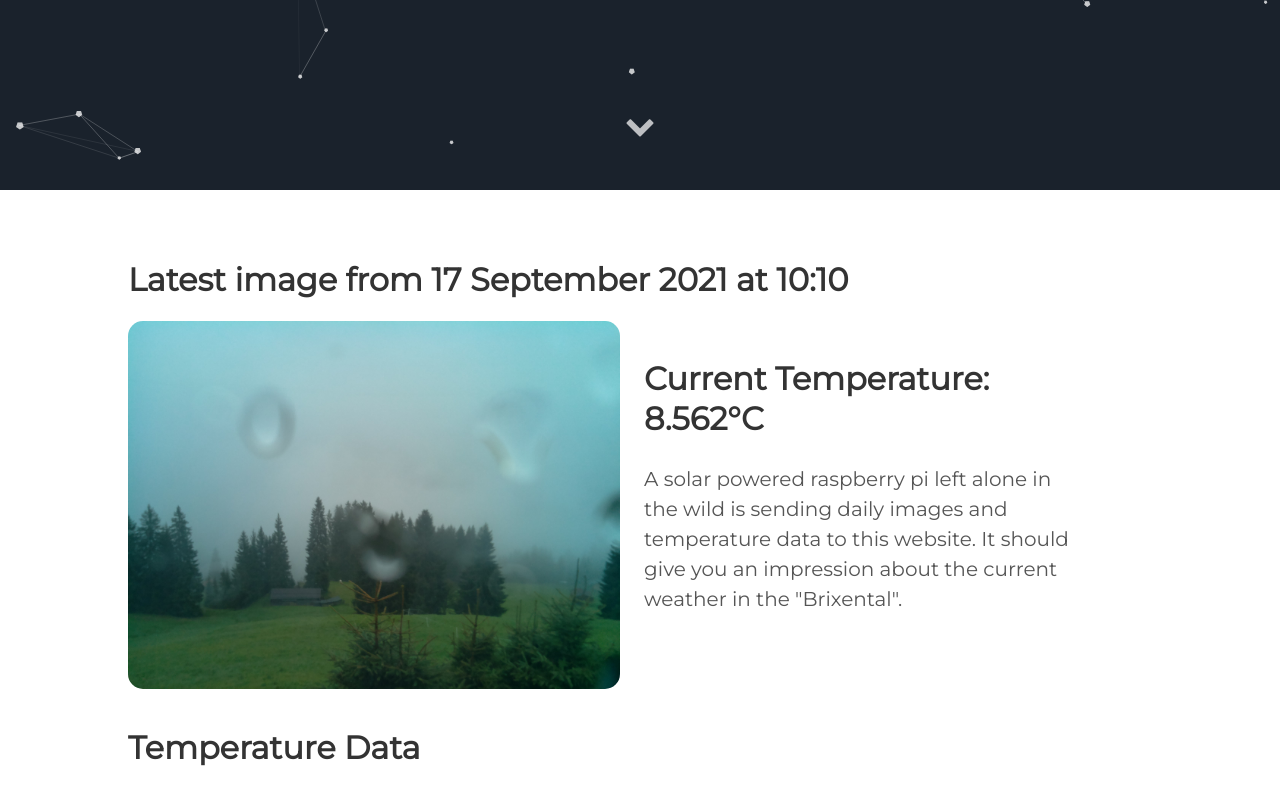
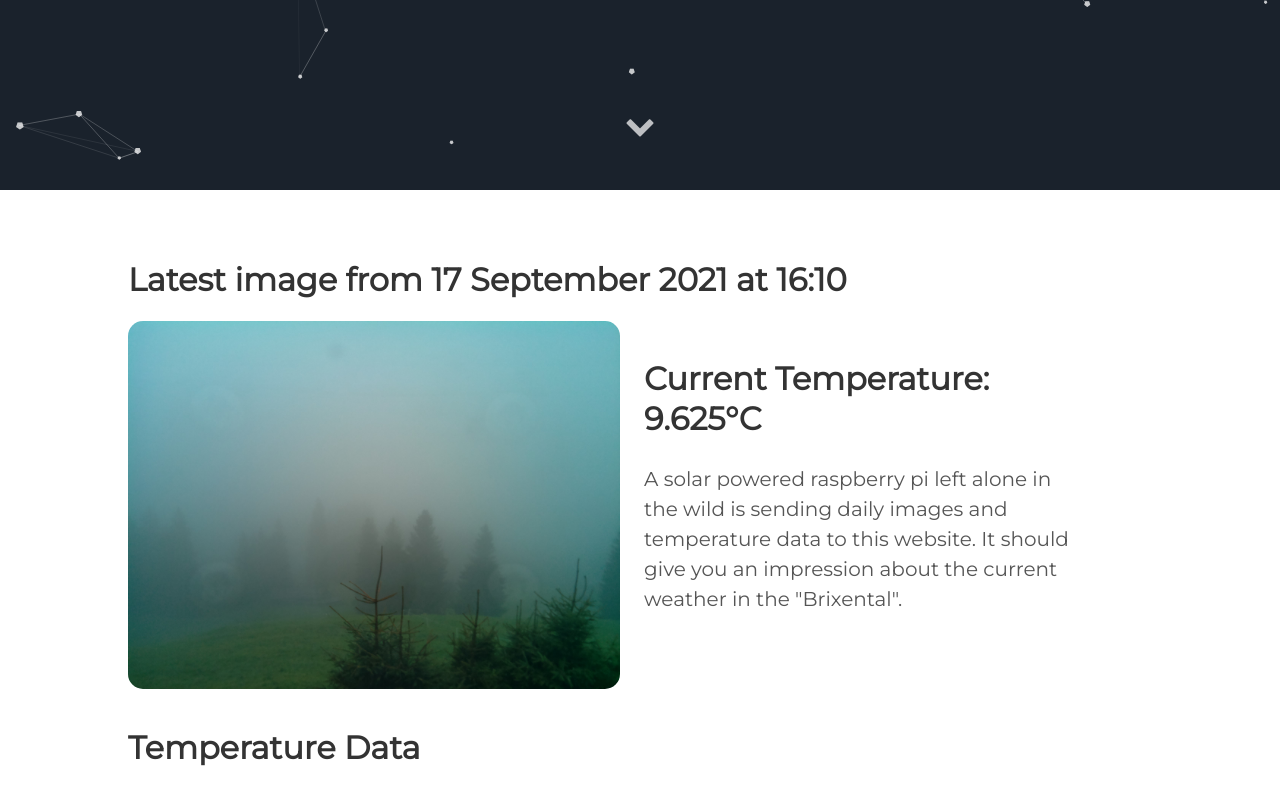
Before and after one commit to vektorious/vektorious.github.io, a Jekyll site: the page built from resources/huette.md, in a window 1280 px wide and 900 px high, scrolled down 710 px. Shown: the top 805 px of the window. Built offline with Jekyll 4.4.1, drawn with Linux system fonts in a browser that asks for light colours.

Commit message:
I'm a bot beep boop

```diff
--- a/resources/huette.md
+++ b/resources/huette.md
@@ -6,13 +6,13 @@ image: '/assets/img/'
 description: 'Live image from the Austrian alps'
 twitter_text: ' '
 ---
-## Latest image from 17 September 2021 at 10:10
+## Latest image from 17 September 2021 at 16:10
 <div class="huette">
   <div class="huette-image">
     <img src="{{ "/assets/img/huette.jpg" | prepend: site.baseurl }}">
   </div>
   <div class="huette-text">
-        <h2>Current Temperature: 8.562°C</h2>
+        <h2>Current Temperature: 9.625°C</h2>
         <p>A solar powered raspberry pi left alone in the wild is sending daily images and temperature data to this website. It should give you an impression about the current weather in the "Brixental".</p>
 
   </div>
```
Also changed, not shown: rpi-script/2021-09-17_160934.txt (renamed from rpi-script/2021-09-17_100933.txt, +5 -6 lines), rpi-script/huette.md (+2 -2 lines), assets/img/huette.jpg, assets/img/temp_plot.png, rpi-script/temp_plot.png, 1 other file.
